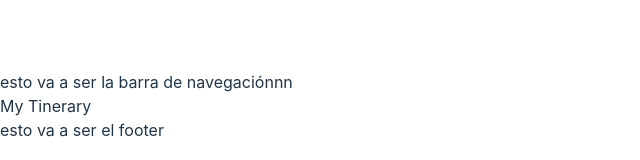
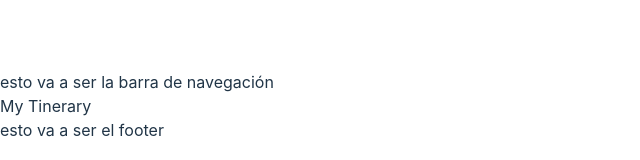
Before and after one commit to devsiderio/mytinerary-portal, a React (Vite) app: page / in a window 1280 px wide. Shown: the part 294-454 px from the top of the page, without its empty margins (0-640 px from the left). Built offline with nearby package versions, Linux system fonts and the light colour scheme.

Commit message:
first commit

```diff
--- a/src/App.jsx
+++ b/src/App.jsx
@@ -5,7 +5,7 @@ function App() {
   return (
     <div className="w-full min-h-screen bg-red-500">
       <header className="h-[87px] bg-red-200 flex justify-center items-center">
-        esto va a ser la barra de navegaciónnn
+        esto va a ser la barra de navegación
       </header>
       {/* {console.log(nombre2)} */}
       {/* esto es un comentario */}
```
